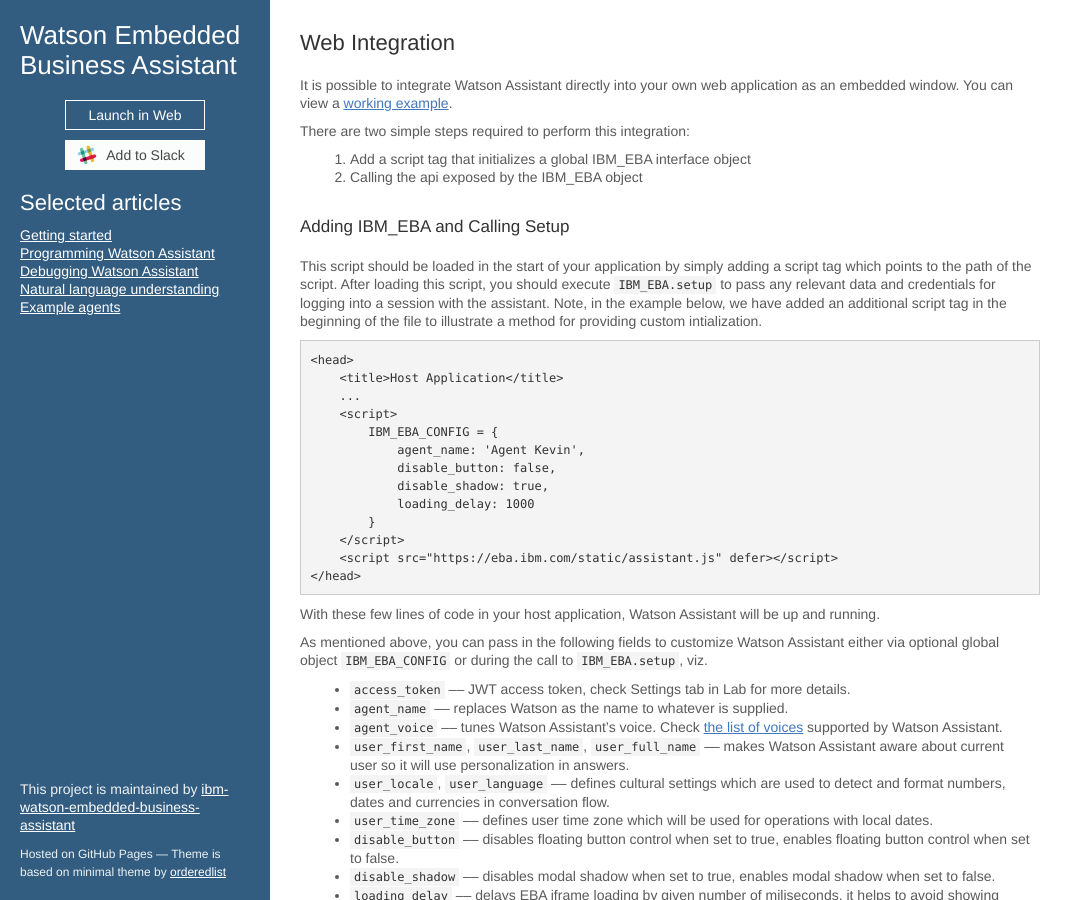
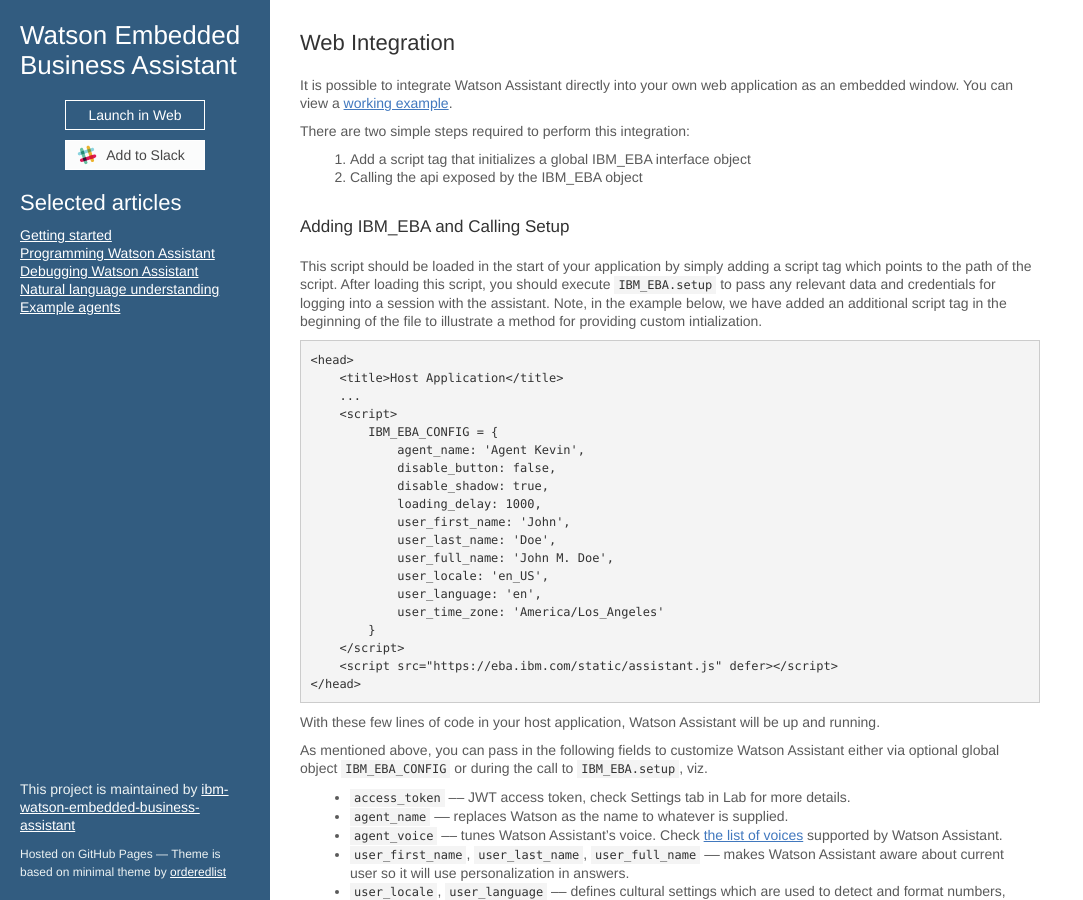
Before and after one commit to ibm-watson-embedded-business-assistant/eba-example-agents, a Jekyll site: the page built from docs/integration/Web.md, in a window 1280 px wide and 900 px high. Shown: the whole window, without its empty margins (0-1083 px from the left). Built offline with Jekyll 4.4.1, drawn with Linux system fonts in a browser that asks for light colours; our own code applies the rules of GitHub Pages for plain Markdown files; the repository's description, which GitHub fills in, is left out.

Commit message:
Update Web.md

```diff
--- a/docs/integration/Web.md
+++ b/docs/integration/Web.md
@@ -20,7 +20,13 @@
             agent_name: 'Agent Kevin',
             disable_button: false,
             disable_shadow: true,
-            loading_delay: 1000
+            loading_delay: 1000,
+            user_first_name: 'John',
+            user_last_name: 'Doe',
+            user_full_name: 'John M. Doe',
+            user_locale: 'en_US',
+            user_language: 'en',
+            user_time_zone: 'America/Los_Angeles'
         }
     </script>
     <script src="https://eba.ibm.com/static/assistant.js" defer></script>
```
